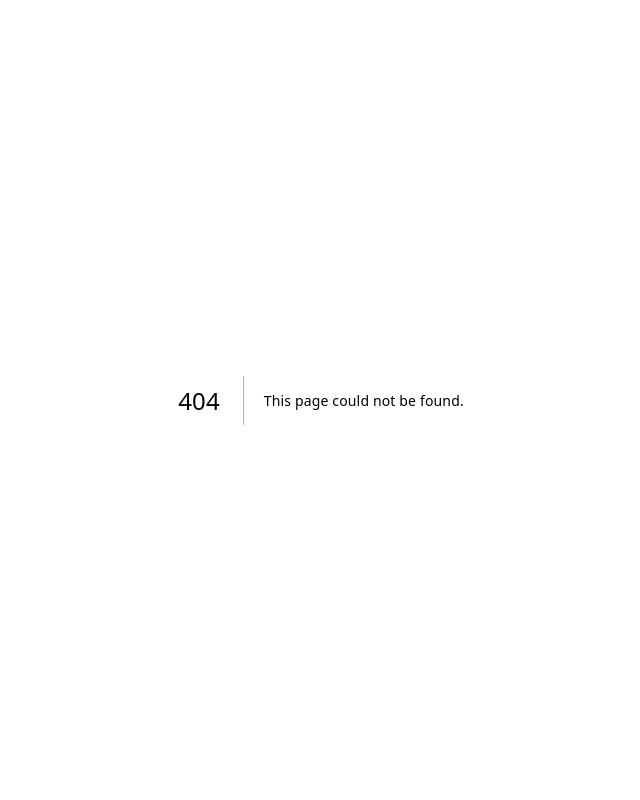
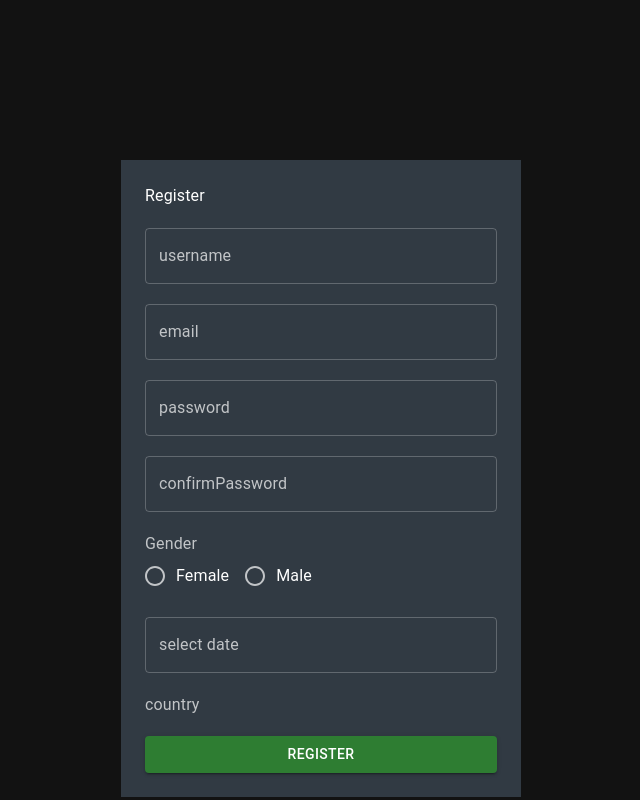
Before and after one commit to sarvdavoudi/authentication, a Next.js app: page /register in a window 1280 px wide. Before the commit this address had no page. Shown: the whole page, without its empty margins (319-959 px from the left). Built offline with nearby package versions, Linux system fonts and the light colour scheme.

Commit message:
fields are added to form

```diff
--- /dev/null
+++ b/src/pages/register/index.jsx
@@ -0,0 +1,129 @@
+import { yupResolver } from "@hookform/resolvers/yup";
+import {
+  Button,
+  FormControl,
+  FormControlLabel,
+  FormLabel,
+  Radio,
+  RadioGroup,
+  TextField,
+  Typography,
+  useTheme,
+} from "@mui/material";
+import { Box } from "@mui/system";
+import { DatePicker, LocalizationProvider } from "@mui/x-date-pickers";
+import React, { useState } from "react";
+import { useForm } from "react-hook-form";
+import * as yup from "yup";
+import { AdapterDayjs } from "@mui/x-date-pickers/AdapterDayjs";
+
+const registerSchema = yup.object({
+  username: yup.string().required("user name is required"),
+  email: yup
+    .string()
+    .email("invalid email format")
+    .required("Email is required"),
+  password: yup
+    .string()
+    .min(6, "password must be at leat 6 charachters")
+    .required("pasword is required"),
+  confirmPassword: yup
+    .string()
+    .oneOf([yup.ref("password"), null], "password must match")
+    .required("confirm password is required"),
+  birthdate: yup.date(),
+  gender: yup.string(),
+  country: yup.string(),
+});
+const index = () => {
+  const {
+    register,
+    handleSubmit,
+    formState: { errors },
+  } = useForm({ resolver: yupResolver(registerSchema) });
+  const onSubmit = (data) => {
+    console.log(data);
+  };
+  const theme = useTheme();
+  const [selectedDate, setSelectedDate] = useState(null);
+  return (
+    <>
+      <Box
+        sx={{
+          width: "400px",
+          m: "auto",
+          mt: 20,
+          backgroundColor: theme.palette.secondary.main,
+          p: 3,
+        }}
+      >
+        <Typography>Register</Typography>
+
+        <form
+          onSubmit={handleSubmit(onSubmit)}
+          style={{
+            display: "flex",
+            flexDirection: "column",
+            gap: "20px",
+            marginTop: "20px",
+          }}
+        >
+          <TextField
+            label="username"
+            variant="outlined"
+            {...register("username")}
+            helperText={errors.username?.message}
+          />
+          <TextField
+            label="email"
+            variant="outlined"
+            {...register("email")}
+            helperText={errors.email?.message}
+          />
+          <TextField
+            label="password"
+            variant="outlined"
+            {...register("password")}
+            helperText={errors.password?.message}
+          />
+          <TextField
+            label="confirmPassword"
+            variant="outlined"
+            {...register("confirmPassword")}
+            helperText={errors.confirmPassword?.message}
+          />
+          {/* gender */}
+          <FormControl>
+            <FormLabel>Gender</FormLabel>
+            <RadioGroup row>
+              <FormControlLabel
+                value="female"
+                label="Female"
+                control={<Radio />}
+              />
+              <FormControlLabel value="male" label="Male" control={<Radio />} />
+            </RadioGroup>
+          </FormControl>
+          {/* data picker */}
+          <LocalizationProvider dateAdapter={AdapterDayjs}>
+            <DatePicker
+              label="select date"
+              value={selectedDate}
+              onChange={(newDate) => setSelectedDate(newDate)}
+            />
+          </LocalizationProvider>
+          {/* country selection */}
+          <FormControl error={!!errors.country}>
+            <FormLabel>country</FormLabel>
+
+          </FormControl>
+          <Button type="submit" variant="contained" color="primary">
+            Register
+          </Button>
+        </form>
+      </Box>
+    </>
+  );
+};
+
+export default index;
--- a/src/styles/globals.css
+++ b/src/styles/globals.css
@@ -5,9 +5,9 @@
 }
 @font-face {
   font-family: vazirmatn;
-  src: url(/public/fonts/Vazir-Regular.ttf),
-    url(/public/fonts/Vazir-Regular.eot),
-    url(/public/fonts/Vazir-Regular-FD.woff2);
+  src: url(../../public/fonts/Vazir-Regular-FD.woff2),
+    url(../../public/fonts/Vazir-Regular.eot),
+    url(../../public/fonts/Vazir-Regular.ttf);
 }
 
 body {
--- a/src/styles/theme/palette.jsx
+++ b/src/styles/theme/palette.jsx
@@ -49,13 +49,13 @@ const lightModePalette = {
 const darkModePalette = {
   mode: "dark",
   primary: {
-    light: "hsl(14, 86%, 42%)",
-    main: "hsl(14, 80%, 38%)",
-    dark: "hsl(14, 70%, 30%)",
+    main: "#2e7d32",
+    light: "#4caf50",
+    dark: "#1b5e20",
   },
   secondary: {
     light: "#FFFFFF",
-    main: "#FFFFFF",
+    main: "#313A43",
     dark: "#FFFFFF",
   },
   info: {
```
Also changed, not shown: package.json (+8 -1 lines), src/pages/login/index.jsx (added, +72 -0 lines), 1 other file (tests, documents, lock files or other folders).
